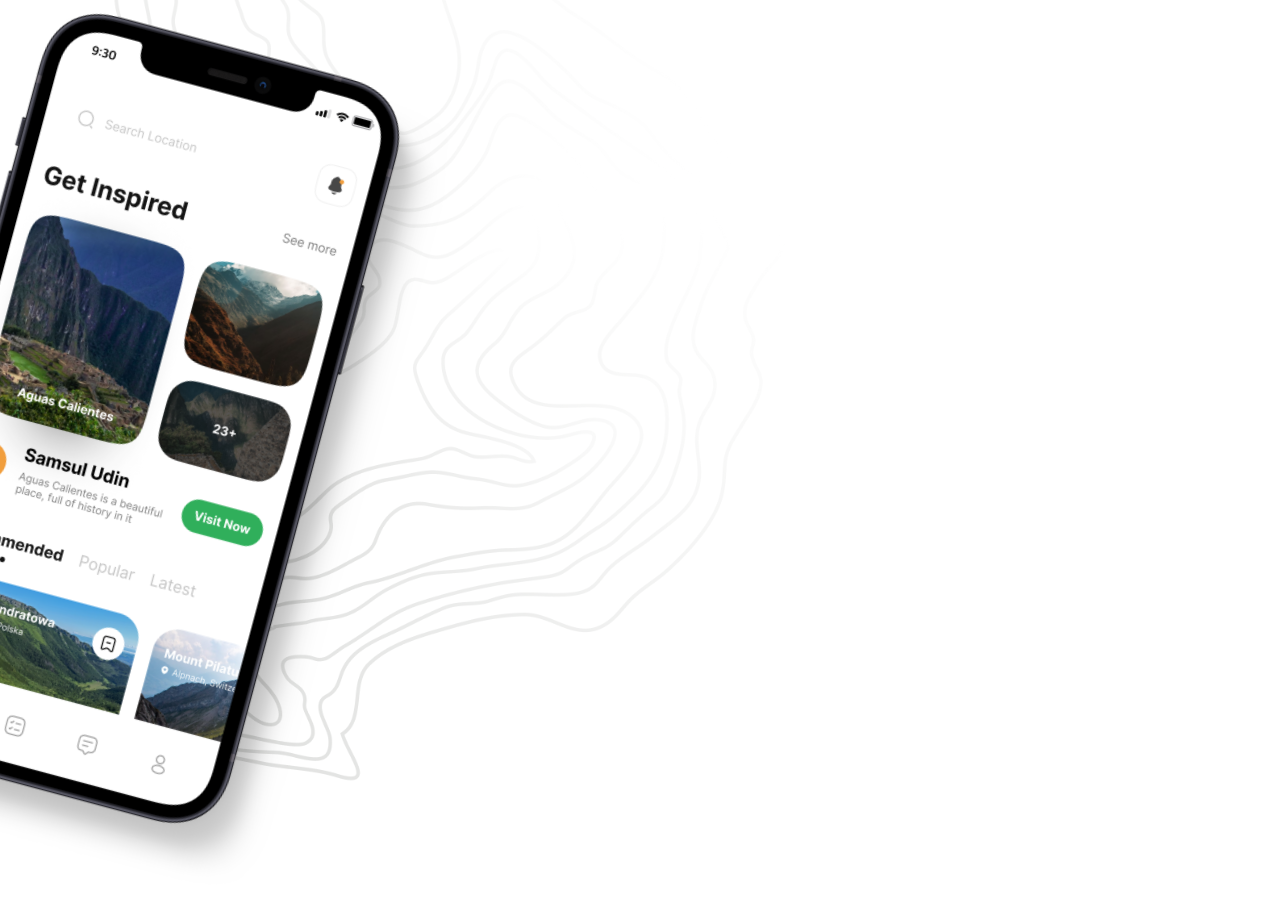
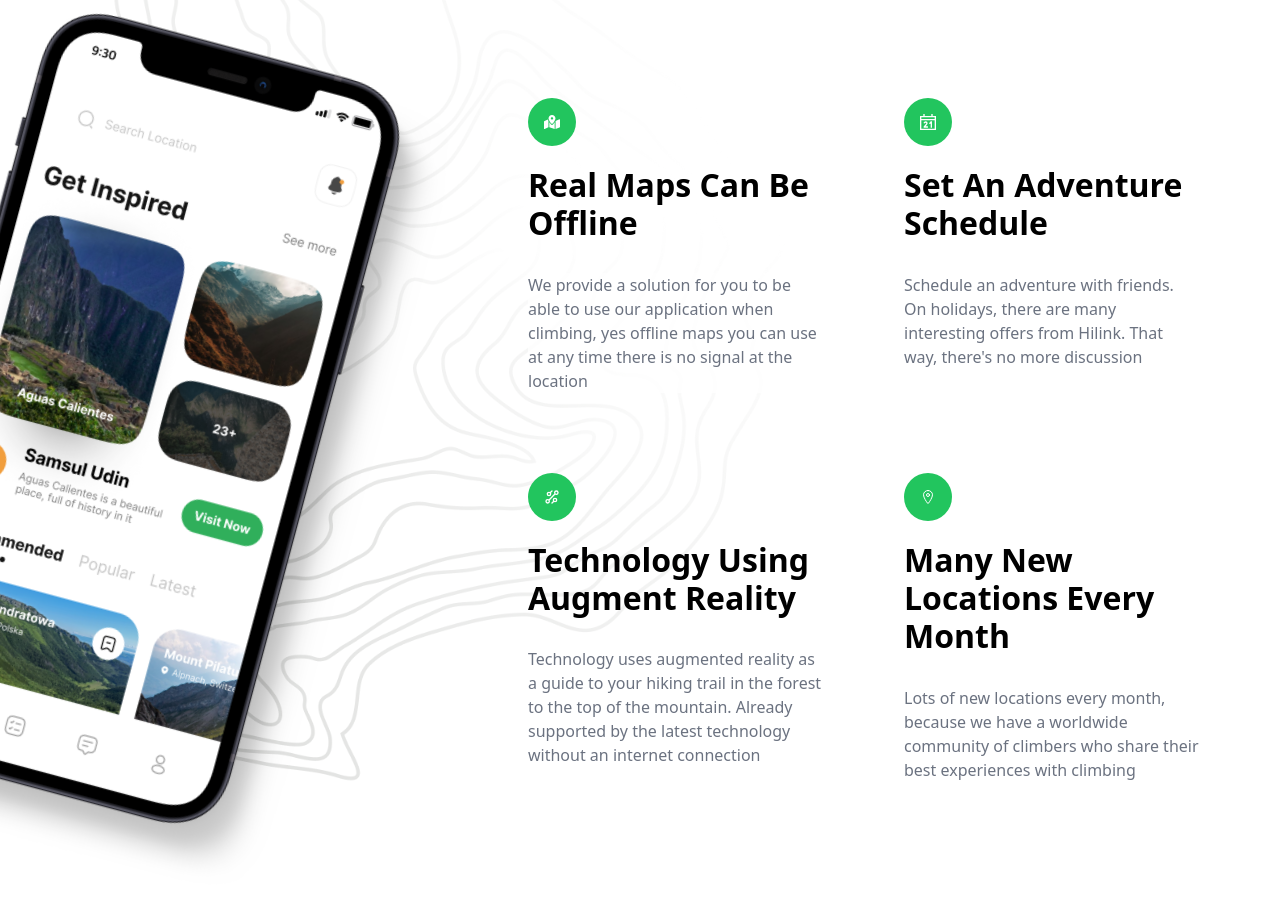
Before and after one commit to GeorgeOprea1/next-destination, a Next.js app in the folder next-destination/: page / in a window 1280 px wide. Shown: the part 2811-3711 px from the top of the page. Built offline with nearby package versions, Linux system fonts and the light colour scheme.

Commit message:
finished Features component

```diff
--- a/next-destination/components/Features.tsx
+++ b/next-destination/components/Features.tsx
@@ -1,9 +1,13 @@
 import React from "react";
+import { FaMapMarkedAlt } from "react-icons/fa";
+import { GrSchedule } from "react-icons/gr";
+import { GrTechnology } from "react-icons/gr";
+import { IoLocationOutline } from "react-icons/io5";
 
 const Features = () => {
   return (
-    <section className="flex-col flex items-center justify-center overflow-hidden bg-feature-bg bg-center bg-no-repeat py-24">
-      <div className="mx-auto max-w-[1440px] px-6 lg:px-20 3xl:px-0 relative w-full justify-end">
+    <section className="flex-col flex items-center justify-start overflow-hidden bg-feature-bg bg-center bg-no-repeat py-24">
+      <div className="  mx-auto max-w-[1440px] px-6 lg:px-20 3xl:px-0 relative w-full flex justify-end">
         <div className="flex flex-1 lg:min-h-[900px]">
           <img
             src="./phone.png"
@@ -13,6 +17,77 @@ const Features = () => {
             className="absolute top-[13%] z-10 hidden max-w-[1500px] rotate-[15deg] md:-left-16 lg:flex  3xl:left-20"
           />
         </div>
+        <div className="z-20 flex w-full flex-col lg:w-[60%]">
+          <div className="relative ">
+            <img
+              src="./camp.svg"
+              alt="camp"
+              width={50}
+              height={50}
+              className="absolute left-[-5px] top-[-28px] w-10 lg:w-[50px]"
+            />
+            <h2 className="text-[64px] font-[600] ">Our Features</h2>
+          </div>
+          <ul className="mt-10 grid gap-10 md:grid-cols-2 lg:mt-20 lg:gap-20">
+            <li className="flex w-full flex-1 flex-col items-start">
+              <div className="rounded-full p-4 lg:p-y bg-green-500">
+                <FaMapMarkedAlt width={28} height={28} className="text-white" />
+              </div>
+              <h2 className="text-[20px] font-[700] lg:text-[32px] lg:leading-[120%] mt-5 capitalize">
+                Real Maps Can Be Offline
+              </h2>
+              <p className="text-[16px] font-[400] mt-5 bg-white/80 text-gray-500 lg:mt-[30px] lg:bg-none ">
+                We provide a solution for you to be able to use our application
+                when climbing, yes offline maps you can use at any time there is
+                no signal at the location
+              </p>
+            </li>
+            <li className="flex w-full flex-1 flex-col items-start">
+              <div className="rounded-full p-4 lg:p-y bg-green-500">
+                <GrSchedule width={28} height={28} className="text-white" />
+              </div>
+              <h2 className="text-[20px] font-[700] lg:text-[32px] lg:leading-[120%] mt-5 capitalize">
+                Set An Adventure Schedule
+              </h2>
+              <p className="text-[16px] font-[400] mt-5 bg-white/80 text-gray-500 lg:mt-[30px] lg:bg-none ">
+                Schedule an adventure with friends. On holidays, there are many
+                interesting offers from Hilink. That way, there's no more
+                discussion
+              </p>
+            </li>
+            <li className="flex w-full flex-1 flex-col items-start">
+              <div className="rounded-full p-4 lg:p-y bg-green-500">
+                <GrTechnology width={28} height={28} className="text-white" />
+              </div>
+              <h2 className="text-[20px] font-[700] lg:text-[32px] lg:leading-[120%] mt-5 capitalize">
+                Technology Using Augment Reality
+              </h2>
+              <p className="text-[16px] font-[400] mt-5 bg-white/80 text-gray-500 lg:mt-[30px] lg:bg-none ">
+                Technology uses augmented reality as a guide to your hiking
+                trail in the forest to the top of the mountain. Already
+                supported by the latest technology without an internet
+                connection
+              </p>
+            </li>
+            <li className="flex w-full flex-1 flex-col items-start">
+              <div className="rounded-full p-4 lg:p-y bg-green-500">
+                <IoLocationOutline
+                  width={28}
+                  height={28}
+                  className="text-white"
+                />
+              </div>
+              <h2 className="text-[20px] font-[700] lg:text-[32px] lg:leading-[120%] mt-5 capitalize">
+                Many New Locations Every Month
+              </h2>
+              <p className="text-[16px] font-[400] mt-5 bg-white/80 text-gray-500 lg:mt-[30px] lg:bg-none ">
+                Lots of new locations every month, because we have a worldwide
+                community of climbers who share their best experiences with
+                climbing
+              </p>
+            </li>
+          </ul>
+        </div>
       </div>
     </section>
   );
```
